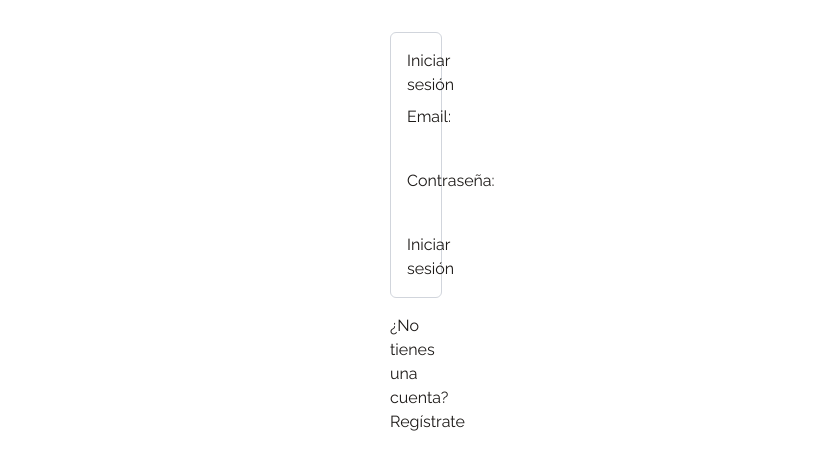
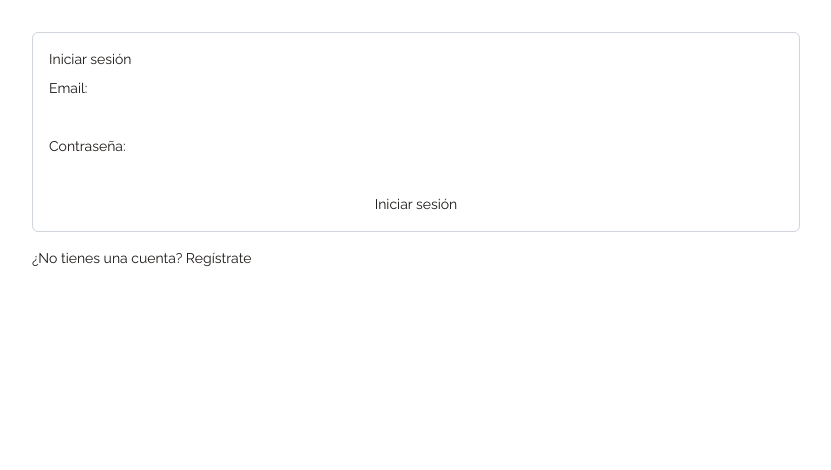
Before and after one commit to WalterAurelio/viseversa-frontend, a React (Vite) app: page /login in a window 1280 px wide. Shown: the top 470 px of the page, without its empty margins (224-1055 px from the left). Built offline with nearby package versions, Linux system fonts and the light colour scheme; no server answers; a web font is replaced by a local one.

Commit message:
fix: correct body text size in typography and comment out conflicting spacing variable

```diff
--- a/src/styles/utilities/spacing.css
+++ b/src/styles/utilities/spacing.css
@@ -6,6 +6,6 @@
   --spacing-l: 16px;
   --spacing-xl: 20px;
   --spacing-2xl: 32px;
-  --spacing-3xl: 52px;
+  /* --spacing-3xl: 52px; */
   --spacing-4xl: 84px;
 }
--- a/src/styles/utilities/typography.css
+++ b/src/styles/utilities/typography.css
@@ -7,7 +7,7 @@
   --text-h4: 31.25px;
   --text-h5: 25px;
   --text-h6: 20px;
-  --text-body: 16px;
+  --text-body: 14px;
   --text-small: 12.8px;
   --text-extra-small: 10.24px; /* ¿No lo usaremos? Demasiado pequeño */
 }
```
